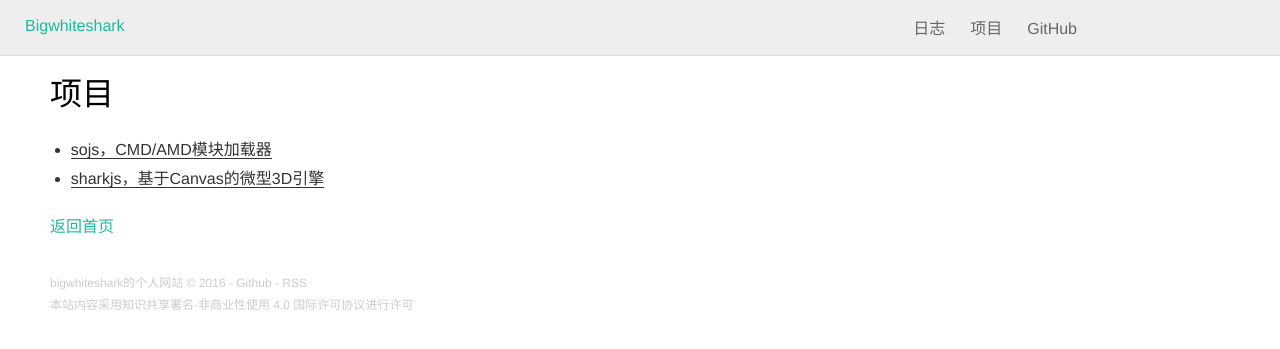
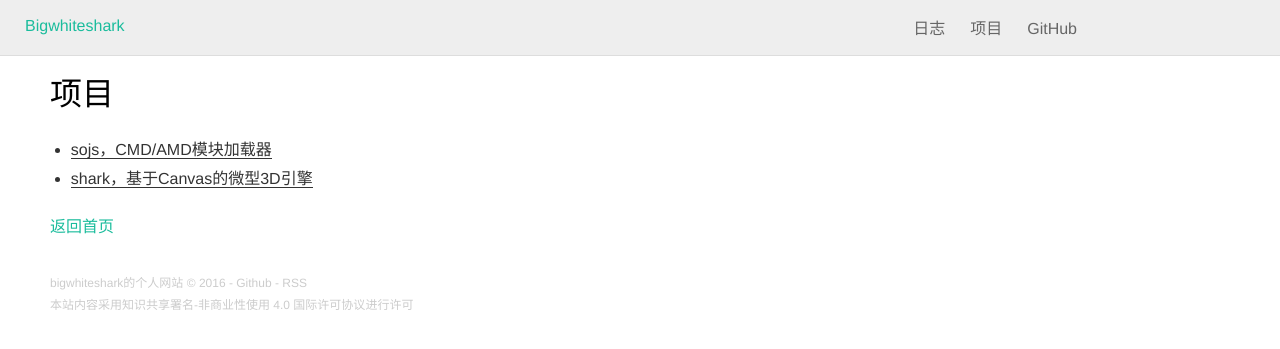
Before and after one commit to bigwhiteshark/bigwhiteshark.github.com, a Jekyll site: the page built from project.md, in a window 1280 px wide. Shown: the top 349 px of the page. Built offline with Jekyll 4.4.1, drawn with Linux system fonts in a browser that asks for light colours; nearby versions of some CDN libraries; Markdown is read by kramdown in place of the engine named in the settings; comment, search, counter and statistics services are not loaded.

Commit message:
first commit

```diff
--- a/_includes/header.html
+++ b/_includes/header.html
@@ -17,8 +17,8 @@
                                   </a>
                             </li>
                             <li>
-                                <a href="/project/sharkjs/index.html">
-                                    微型3D引擎(sharkjs)
+                                <a href="/project/shark/index.html">
+                                    微型3D引擎(shark)
                                 </a>
                             </li>
                         </ul>
--- a/project.md
+++ b/project.md
@@ -5,5 +5,5 @@ permalink: /project/
 ---
 <ul>
   <li><a href="/project/sojs/index.html" target="_blank">sojs，CMD/AMD模块加载器</a></li>
-  <li><a href="/project/sharkjs/index.html" target="_blank">sharkjs，基于Canvas的微型3D引擎</a></li>
+  <li><a href="/project/sharkjs/index.html" target="_blank">shark，基于Canvas的微型3D引擎</a></li>
 </ul>
```
